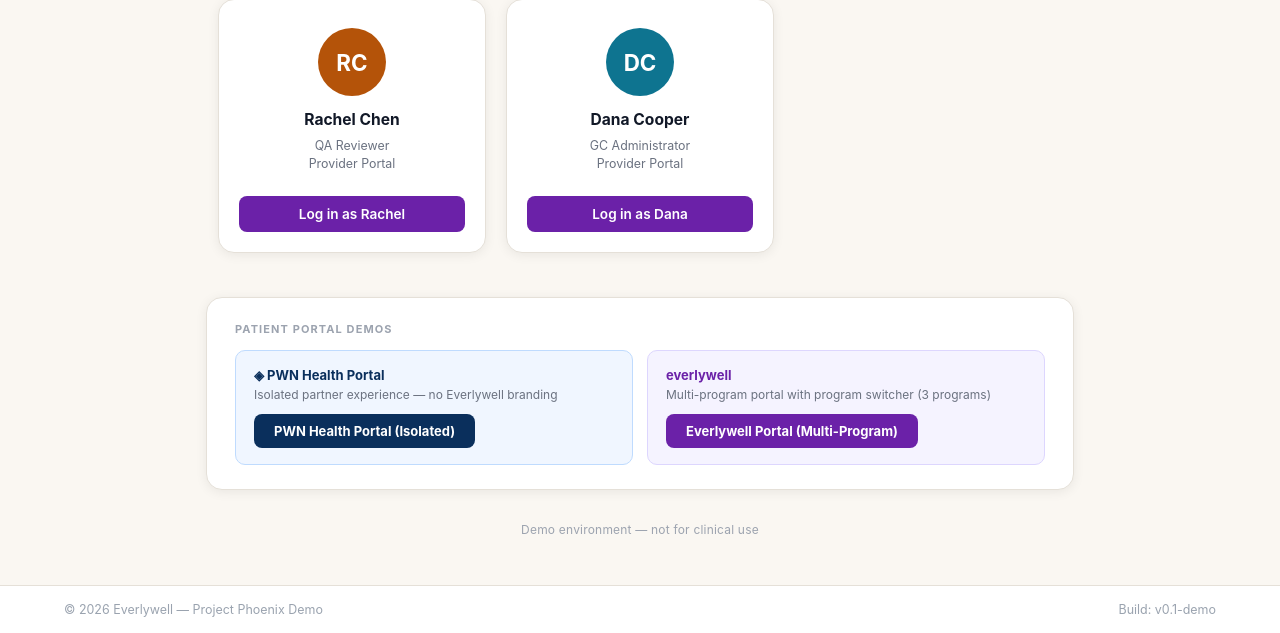
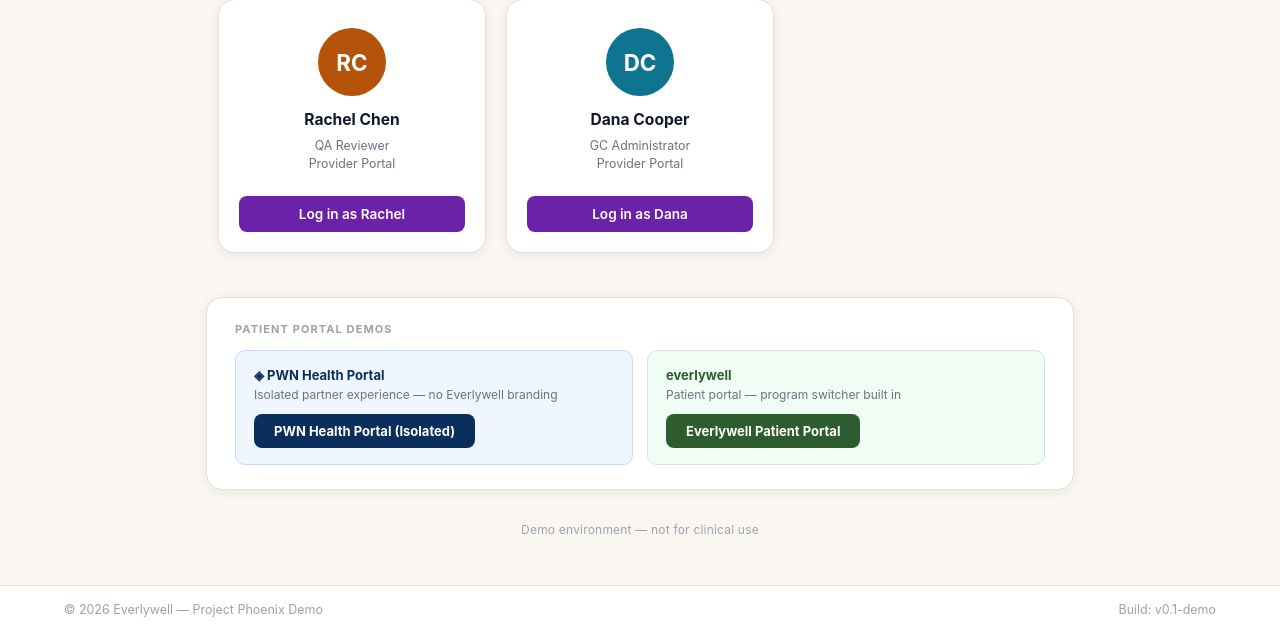
Before and after one commit to PSCAssets/project-phoenix-demo, a Flask app: page / in a window 1280 px wide. Shown: the part 1039-1672 px from the top of the page. Run offline with Flask 3, Linux system fonts and the light colour scheme; a user stored in the database is signed in.

Commit message:
feat: oversight nav for MD, grouped lab rec picklist, remove redundant multi-program card

```diff
--- a/app.py
+++ b/app.py
@@ -110,12 +110,13 @@ def inject_sidebar_nav():
 
     RAW = {
         'provider_md': [
-            ('Dashboard',     '/provider/',            'home',      ['/provider/', '/provider/dashboard', '/provider/chart']),
-            ('Queue',         '/provider/queue',        'users',     ['/provider/queue']),
-            ('Schedule',      '/provider/schedule',     'calendar',  ['/provider/schedule']),
-            ('Messages',      '/provider/messages',     'message',   ['/provider/messages']),
-            ('Alerts',        '/provider/notifications','bell',      ['/provider/notifications', '/provider/alerts']),
-            ('Settings',      '/provider/settings',     'settings',  ['/provider/settings']),
+            ('Dashboard',     '/provider/',              'home',      ['/provider/', '/provider/dashboard', '/provider/chart']),
+            ('Queue',         '/provider/queue',          'users',     ['/provider/queue']),
+            ('Schedule',      '/provider/schedule',       'calendar',  ['/provider/schedule']),
+            ('Oversight',     '/provider/oversight',      'check',     ['/provider/oversight']),
+            ('Messages',      '/provider/messages',       'message',   ['/provider/messages']),
+            ('Alerts',        '/provider/notifications',  'bell',      ['/provider/notifications', '/provider/alerts']),
+            ('Settings',      '/provider/settings',       'settings',  ['/provider/settings']),
         ],
         'provider_np': [
             ('Dashboard',     '/provider/np',           'home',      ['/provider/np']),
--- a/templates/index.html
+++ b/templates/index.html
@@ -218,10 +218,10 @@
         <div style="font-size:12px;color:#6B7280;margin-bottom:12px;">Isolated partner experience &mdash; no Everlywell branding</div>
         <a href="/pwn/login" style="display:inline-block;background:#0A2F5C;color:#fff;text-decoration:none;border-radius:8px;padding:9px 20px;font-size:13px;font-weight:700;">PWN Health Portal (Isolated)</a>
       </div>
-      <div style="flex:1;min-width:240px;background:#F5F3FF;border:1px solid #DDD6FE;border-radius:10px;padding:16px 18px;">
-        <div style="font-size:13px;font-weight:700;color:#6B21A8;margin-bottom:4px;">everlywell</div>
-        <div style="font-size:12px;color:#6B7280;margin-bottom:12px;">Multi-program portal with program switcher (3 programs)</div>
-        <a href="/patient/login" style="display:inline-block;background:#6B21A8;color:#fff;text-decoration:none;border-radius:8px;padding:9px 20px;font-size:13px;font-weight:700;">Everlywell Portal (Multi-Program)</a>
+      <div style="flex:1;min-width:240px;background:#F0FDF4;border:1px solid #D4E4DC;border-radius:10px;padding:16px 18px;">
+        <div style="font-size:13px;font-weight:700;color:#2D5C2E;margin-bottom:4px;">everlywell</div>
+        <div style="font-size:12px;color:#6B7280;margin-bottom:12px;">Patient portal — program switcher built in</div>
+        <a href="/patient/login" style="display:inline-block;background:#2D5C2E;color:#fff;text-decoration:none;border-radius:8px;padding:9px 20px;font-size:13px;font-weight:700;">Everlywell Patient Portal</a>
       </div>
     </div>
   </div>
```
Also changed, not shown: templates/provider/chart.html (+12 -8 lines).
